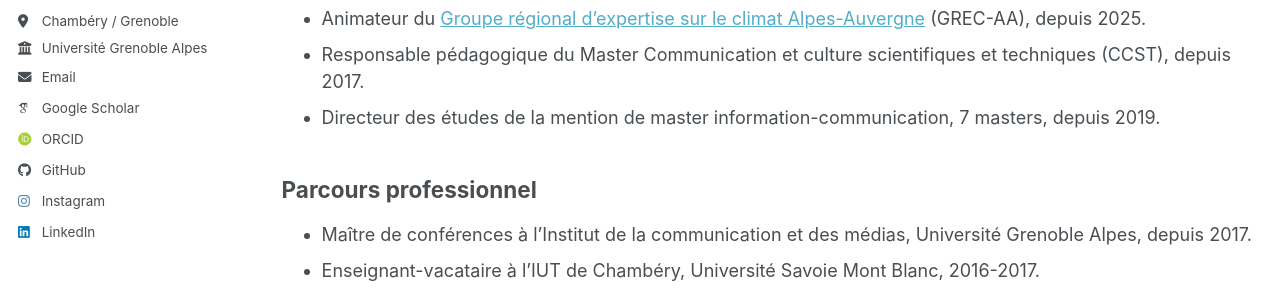
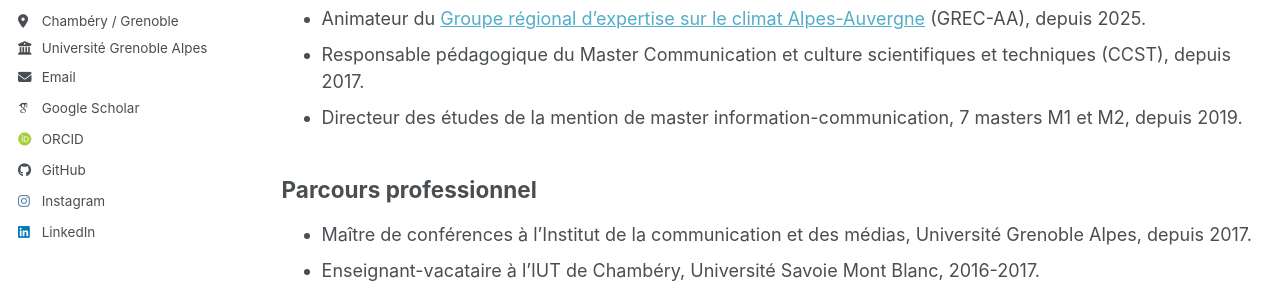
Before and after one commit to mikaelchambru/mikaelchambru.github.io, a Jekyll site: the page built from _pages/cv.md, in a window 1280 px wide and 1336 px high. Shown: the part 383-680 px from the top of the window. Built offline with Jekyll 4.4.1, drawn with Linux system fonts in a browser that asks for light colours; some web fonts are replaced; a script bundle is joined from its source files by our own code; library files that are not in the unit come from our copies.

Commit message:
Update cv.md

```diff
--- a/_pages/cv.md
+++ b/_pages/cv.md
@@ -14,7 +14,7 @@ Télécharger mon CV académique complet.
 * Responsable scientifique de la [Chaire de recherche partenariale Forêts alpines en transition](https://foretalpine.hypotheses.org), Fondation Université Grenoble Alpes, depuis 2023.
 * Animateur du [Groupe régional d’expertise sur le climat Alpes-Auvergne](https://grec-alpes-auvergne.osug.fr) (GREC-AA), depuis 2025.
 * Responsable pédagogique du Master Communication et culture scientifiques et techniques (CCST), depuis 2017.
-* Directeur des études de la mention de master information-communication, 7 masters, depuis 2019.
+* Directeur des études de la mention de master information-communication, 7 masters M1 et M2, depuis 2019.
 
 ## Parcours professionnel
 * Maître de conférences à l'Institut de la communication et des médias, Université Grenoble Alpes, depuis 2017.
```
